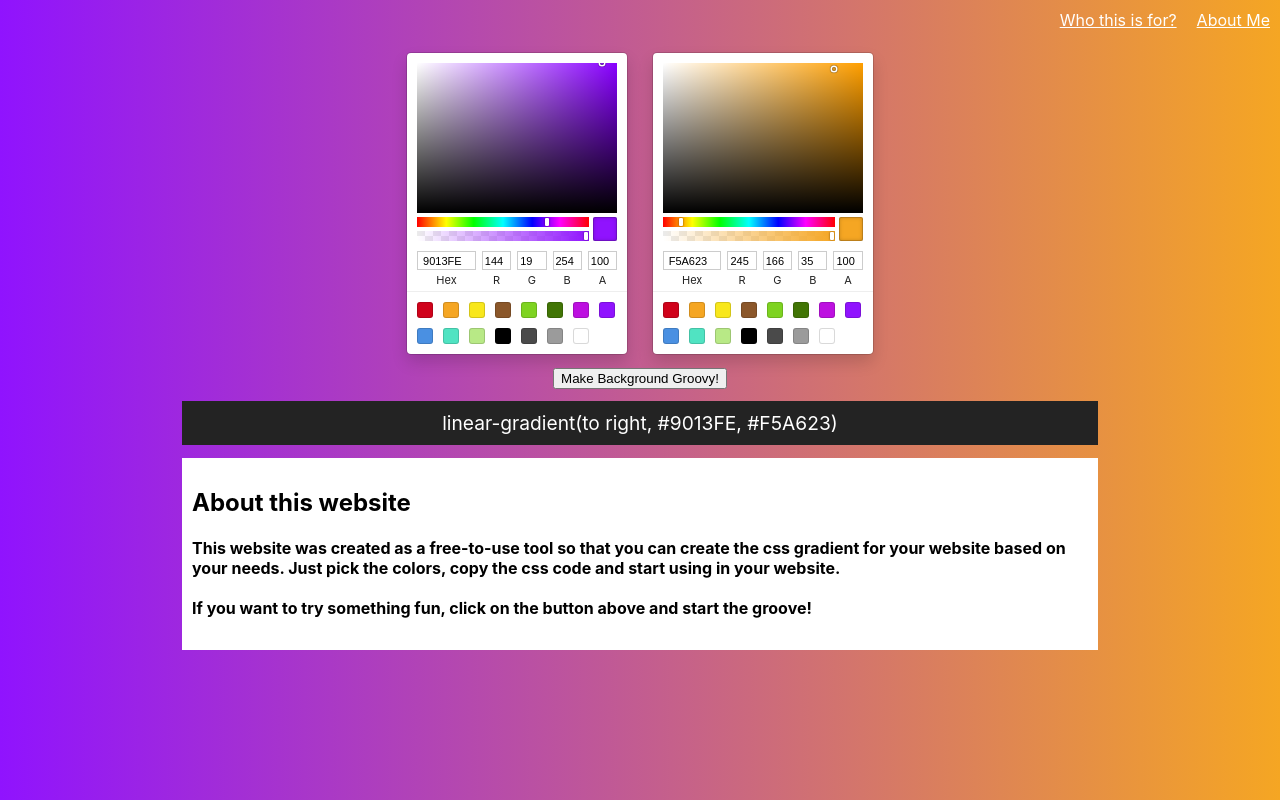
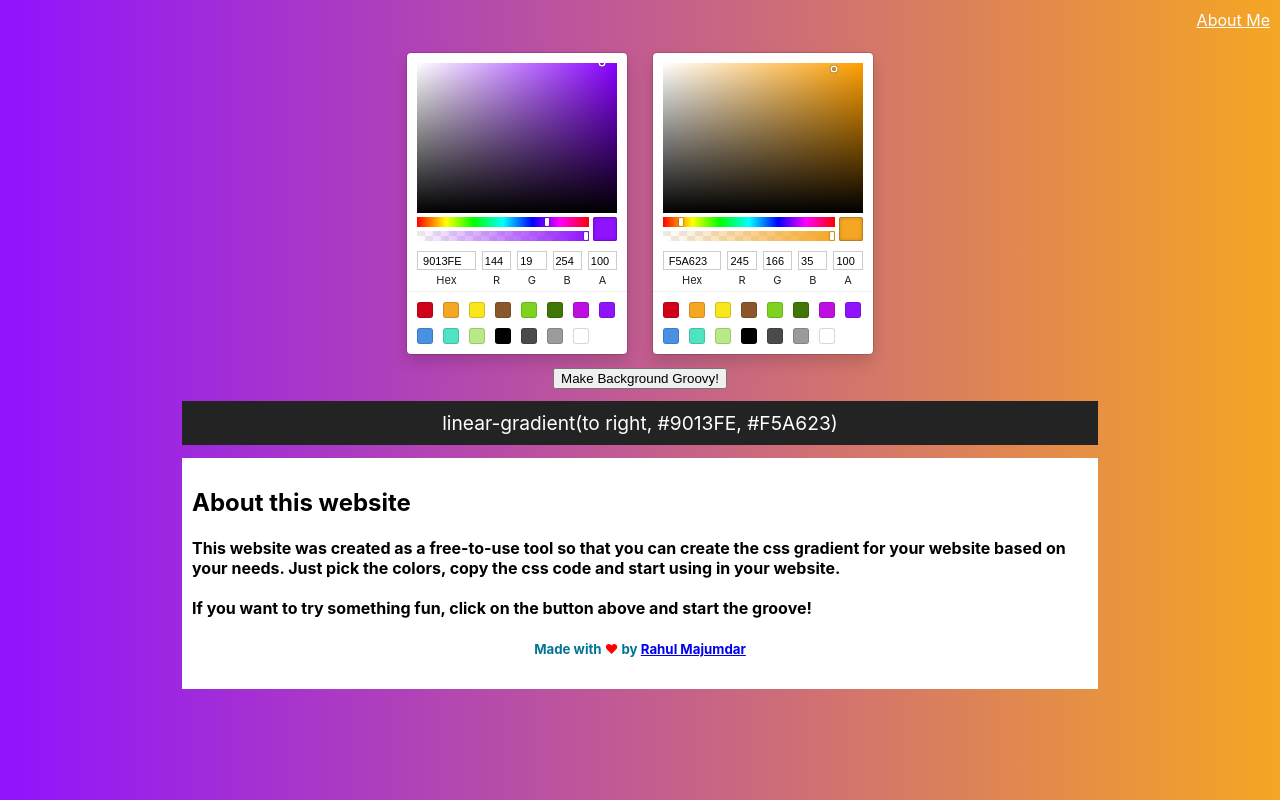
Before and after one commit to dev-rahul-majumdar/gradientmaker, a React (Create React App) app: page / in a window 1280 px wide. Built offline with nearby package versions, Linux system fonts and the light colour scheme.

Commit message:
final edits done. ready to deploy.

```diff
--- a/public/index.html
+++ b/public/index.html
@@ -24,7 +24,7 @@
       work correctly both with client-side routing and a non-root public URL.
       Learn how to configure a non-root public URL by running `npm run build`.
     -->
-    <title>Gradient Generator</title>
+    <title>Gradient Generator | Pick your favorite colors</title>
   </head>
   <body>
     <noscript>You need to enable JavaScript to run this app.</noscript>
--- a/src/Content.css
+++ b/src/Content.css
@@ -5,3 +5,12 @@
     padding: 10px;
     margin: 1% auto 1% auto;
 }
+
+.about-me{
+    text-align: center;
+    color: #027494;
+}
+
+.heart{
+    color: #ff0000;
+}
--- a/src/Content.js
+++ b/src/Content.js
@@ -9,6 +9,7 @@ const Content =()=>{
                 copy the css code and start using in your website. <br/><br/>
                 If you want to try something fun, click on the button above and start the groove!
             </h4>
+            <h5 class="about-me">Made with <span class="heart">&#9829;</span> by <a rel="noopener noreferrer" target="_blank" href="https://dev-rahul-majumdar.github.io">Rahul Majumdar</a></h5>
         </div>
     )
 }
--- a/src/NavBar.css
+++ b/src/NavBar.css
@@ -16,6 +16,7 @@ li a {
     transition: 1s;
     text-decoration: underline;
 }
-li a:hover:not(.active) {
+/* li a:hover:not(.active) {
     background-color: #9013FE;
-}
+
+}*/
--- a/src/NavBar.js
+++ b/src/NavBar.js
@@ -4,8 +4,8 @@ import './NavBar.css';
 const NavBar = () => {
     return (
         <ul>
-            <li><a href="#about">About Me</a></li>
-            <li><a href="#who">Who this is for?</a></li>
+            <li><a rel="noopener noreferrer" target="_blank" href="https://dev-rahul-majumdar.github.io">About Me</a></li>
+            {/* <li><a href="#who">Who this is for?</a></li> */}
         </ul>
     )
 }
```
